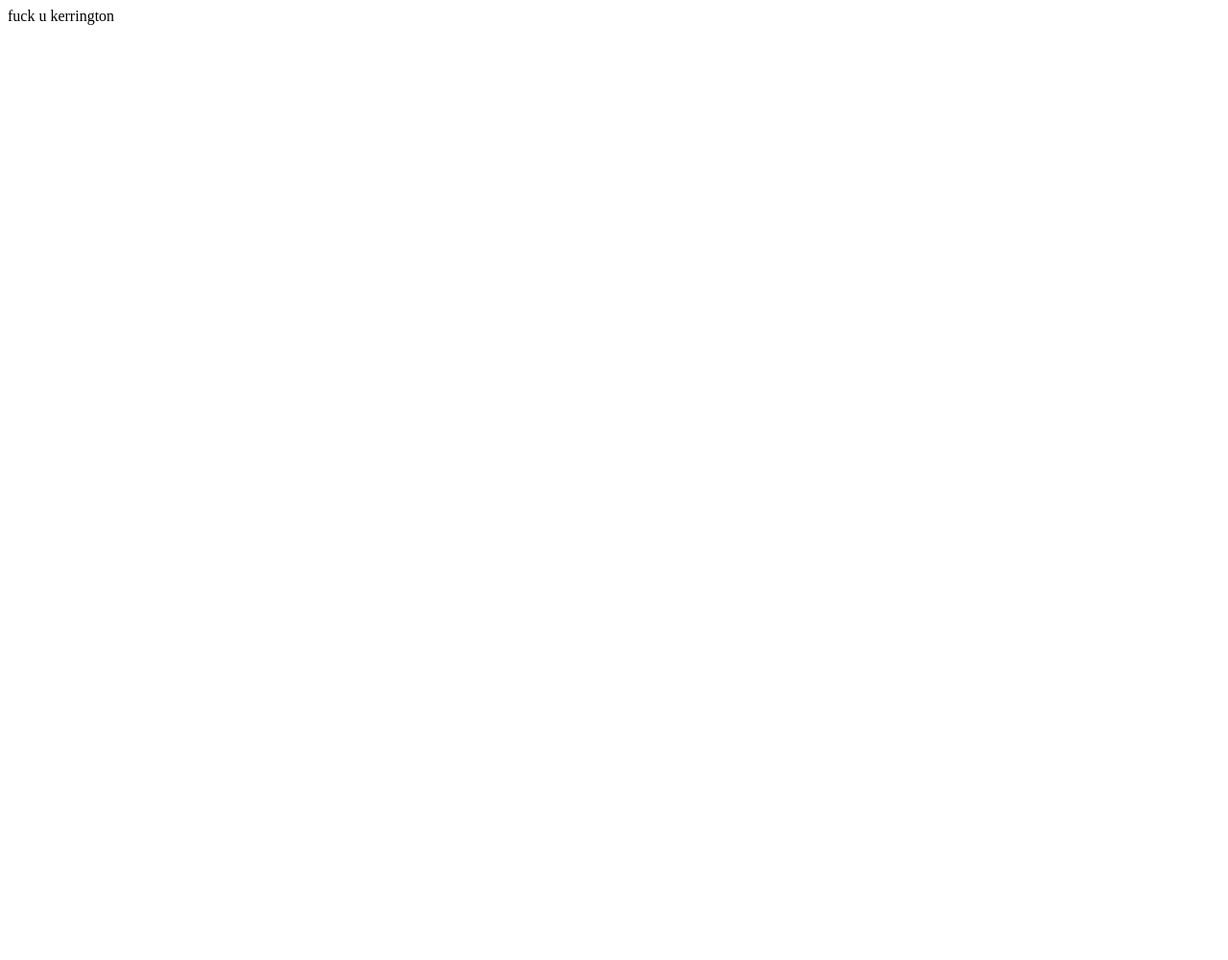
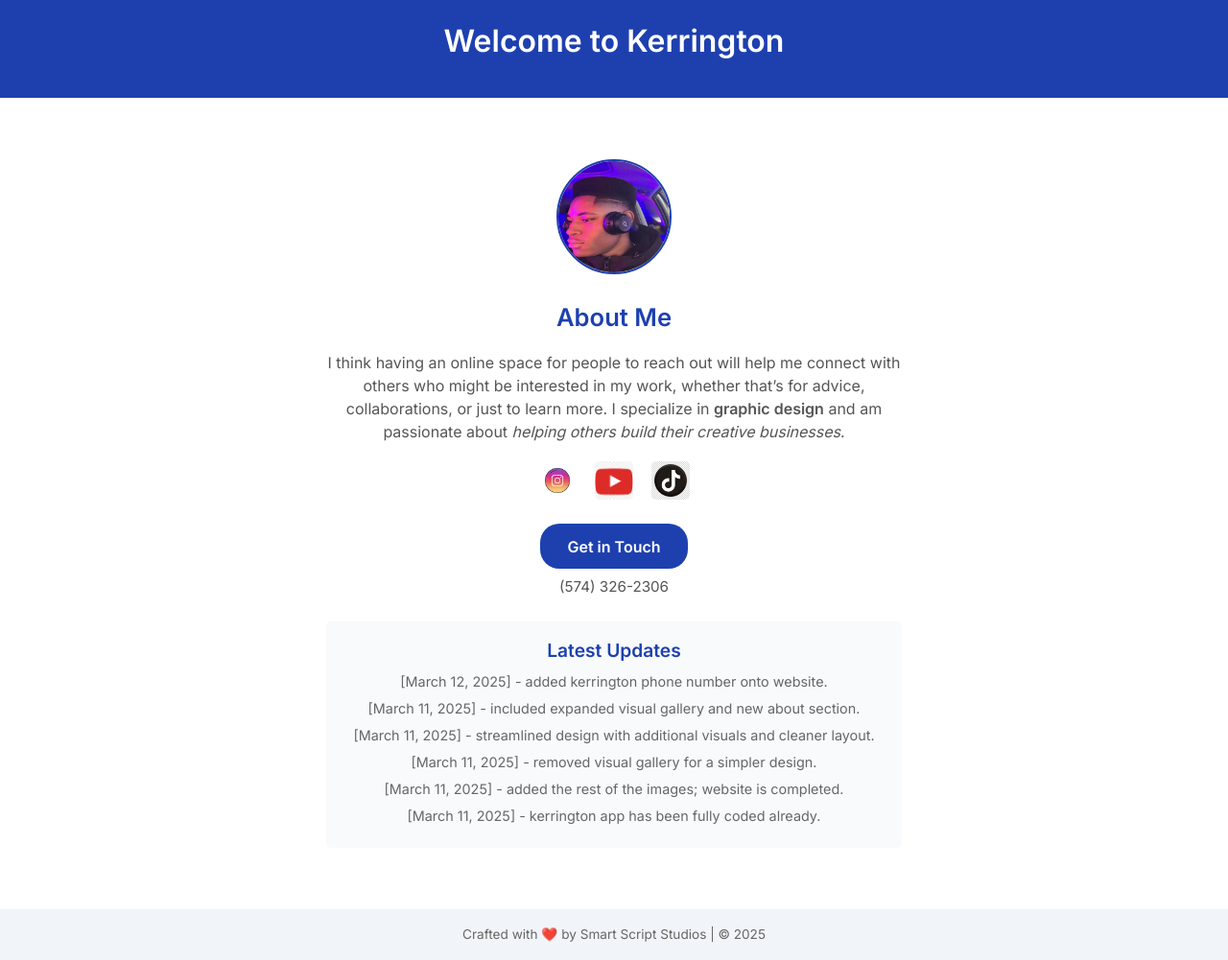
Before and after one commit to silentalex1/aboutkerrington, a plain HTML site: page index.html in a window 1280 px wide. Shown: the whole page at 96% size. Before the commit the page ends 800 px from the top, so only its background shows below. Drawn offline with Linux system fonts and the light colour scheme.

Commit message:
Update index.html

```diff
--- a/index.html
+++ b/index.html
@@ -1 +1,166 @@
-fuck u kerrington
+<!DOCTYPE html>
+<html lang="en">
+<head>
+    <meta charset="UTF-8">
+    <meta name="viewport" content="width=device-width, initial-scale=1.0">
+    <title>Kerrington's Space</title>
+    <link href="https://fonts.googleapis.com/css2?family=Inter:wght@400;600&display=swap" rel="stylesheet">
+    <style>
+        * {
+            margin: 0;
+            padding: 0;
+            box-sizing: border-box;
+        }
+        body {
+            font-family: 'Inter', sans-serif;
+            background: #fff;
+            color: #333;
+            line-height: 1.5;
+            min-height: 100vh;
+            display: flex;
+            flex-direction: column;
+        }
+        header {
+            background: #1e40af;
+            padding: 1.2rem;
+            text-align: center;
+        }
+        header h1 {
+            color: #fff;
+            font-size: 2rem;
+            font-weight: 600;
+            transition: color 0.3s ease;
+        }
+        header h1:hover {
+            color: #dbeafe;
+        }
+        .container {
+            max-width: 850px;
+            margin: 2rem auto;
+            padding: 2rem;
+            text-align: center;
+        }
+        .profile-img {
+            width: 120px;
+            height: 120px;
+            border-radius: 50%;
+            margin-bottom: 1.2rem;
+            border: 2px solid #1e40af;
+            transition: transform 0.3s ease;
+        }
+        .profile-img:hover {
+            transform: scale(1.05);
+        }
+        h1 {
+            color: #1e40af;
+            font-size: 1.6rem;
+            font-weight: 600;
+            margin-bottom: 1rem;
+        }
+        p {
+            color: #555;
+            font-size: 1rem;
+            margin-bottom: 1.2rem;
+            max-width: 600px;
+            margin-left: auto;
+            margin-right: auto;
+        }
+        .social-links {
+            display: flex;
+            justify-content: center;
+            gap: 1.2rem;
+            margin: 1.2rem 0;
+        }
+        .social-links a {
+            transition: transform 0.3s ease;
+        }
+        .social-links a:hover {
+            transform: translateY(-3px);
+        }
+        .social-links img {
+            width: 40px;
+            height: 40px;
+            border-radius: 5px;
+        }
+        .contact-btn {
+            display: inline-block;
+            padding: 0.7rem 1.8rem;
+            font-size: 1rem;
+            font-weight: 600;
+            color: #fff;
+            background: #1e40af;
+            border-radius: 20px;
+            text-decoration: none;
+            transition: background 0.3s ease, transform 0.3s ease;
+        }
+        .contact-btn:hover {
+            background: #2b6cb0;
+            transform: translateY(-2px);
+        }
+        .phone-number {
+            font-size: 0.95rem;
+            color: #555;
+            margin-top: 0.5rem;
+        }
+        .updates {
+            margin-top: 1.5rem;
+            padding: 1rem;
+            background: #f8fafc;
+            border-radius: 5px;
+        }
+        .updates h2 {
+            color: #1e40af;
+            font-size: 1.2rem;
+            margin-bottom: 0.5rem;
+        }
+        .updates p {
+            color: #666;
+            font-size: 0.9rem;
+            margin-bottom: 0.4rem;
+        }
+        footer {
+            margin-top: auto;
+            padding: 1rem;
+            font-size: 0.85rem;
+            color: #666;
+            text-align: center;
+            background: #f1f5f9;
+        }
+    </style>
+</head>
+<body>
+    <header>
+        <h1>Welcome to Kerrington</h1>
+    </header>
+    <div class="container">
+        <img src="https://github.com/silentalex1/aboutkerrington/raw/main/kerrington.png" alt="Kerrington Profile" class="profile-img">
+        <h1>About Me</h1>
+        <p>I think having an online space for people to reach out will help me connect with others who might be interested in my work, whether that’s for advice, collaborations, or just to learn more. I specialize in <strong>graphic design</strong> and am passionate about <em>helping others build their creative businesses</em>.</p>
+        <div class="social-links">
+            <a href="https://www.instagram.com/kerrington_je_lee/profilecard" target="_blank">
+                <img src="https://github.com/silentalex1/aboutkerrington/raw/main/instagram.png" alt="Instagram">
+            </a>
+            <a href="https://youtube.com/@kerringtonleetapes?feature=shared" target="_blank">
+                <img src="https://github.com/silentalex1/aboutkerrington/raw/main/youtube.png" alt="YouTube">
+            </a>
+            <a href="https://www.tiktok.com/@kplthe1st?_t=8qXtvYf5YZr&_r=1" target="_blank">
+                <img src="https://github.com/silentalex1/aboutkerrington/raw/main/tiktok.png" alt="TikTok">
+            </a>
+        </div>
+        <a href="mailto:lkerrington08@gmail.com?subject=Contact Request" class="contact-btn" onclick="alert('Notification sent to Kerrington!');">Get in Touch</a>
+        <div class="phone-number">(574) 326-2306</div>
+        <div class="updates">
+            <h2>Latest Updates</h2>
+            <p>[March 12, 2025] - added kerrington phone number onto website.</p>
+            <p>[March 11, 2025] - included expanded visual gallery and new about section.</p>
+            <p>[March 11, 2025] - streamlined design with additional visuals and cleaner layout.</p>
+            <p>[March 11, 2025] - removed visual gallery for a simpler design.</p>
+            <p>[March 11, 2025] - added the rest of the images; website is completed.</p>
+            <p>[March 11, 2025] - kerrington app has been fully coded already.</p>
+        </div>
+    </div>
+    <footer>
+        Crafted with ❤️ by Smart Script Studios | © 2025
+    </footer>
+</body>
+</html>
```
